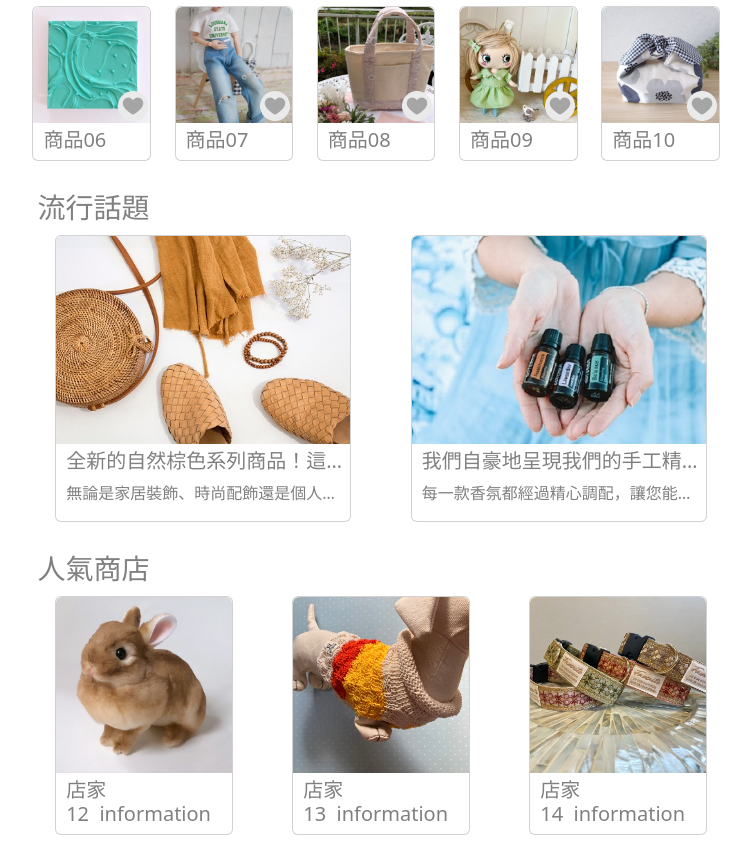
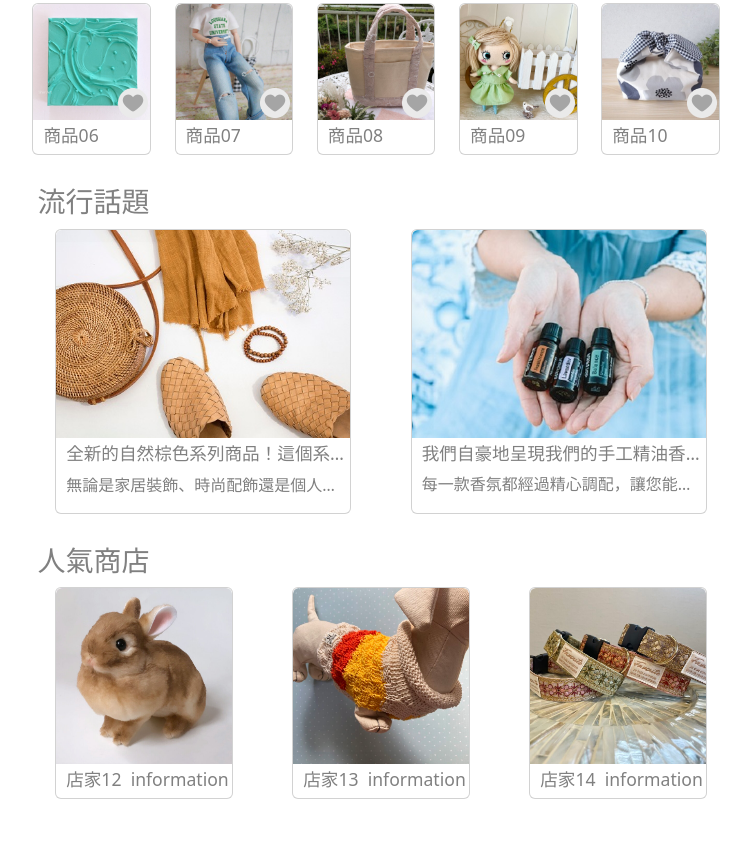
Before and after one commit to nyxxxxx/Project_2023_05, a plain HTML site: page index.html in a window 1280 px wide. Shown: the part 835-1693 px from the top of the page, without its empty margins (330-1081 px from the left). Drawn offline with nearby package versions, Linux system fonts and the light colour scheme.

Commit message:
card-title font-size

```diff
--- a/css/style.css
+++ b/css/style.css
@@ -228,6 +228,10 @@
         transition: 0.3s ease-out;
     }
 
+    .card-title {
+        font-size: 1.1rem;
+    }
+
     /* footer */
     footer {
         margin-top: 50px;
--- a/index.html
+++ b/index.html
@@ -241,7 +241,7 @@
                         <div class="card-img-div"><img src="./images/product/product_${number}.jpg" class="card-img-top"
                                 alt="..."></div>
                         <div class="card-body">
-                            <h5 class="card-title">店家${number}&nbsp;&nbsp;information</h5>
+                            <h5 class="card-title text-truncate">店家${number}&nbsp;&nbsp;information</h5>
                         </div>
                 </div>
                 `);
@@ -253,7 +253,7 @@
                                 <img src="./images/heart.png" class="heart" alt="...">
                             </div>
                             <div class="card-body">
-                                <h5 class="card-title">店家${number}&nbsp;&nbsp;information</h5>
+                                <h5 class="card-title text-truncate">店家${number}&nbsp;&nbsp;information</h5>
                             </div>
                         </div>
                 </swiper-slide>
```
Also changed, not shown: 1 other file.
